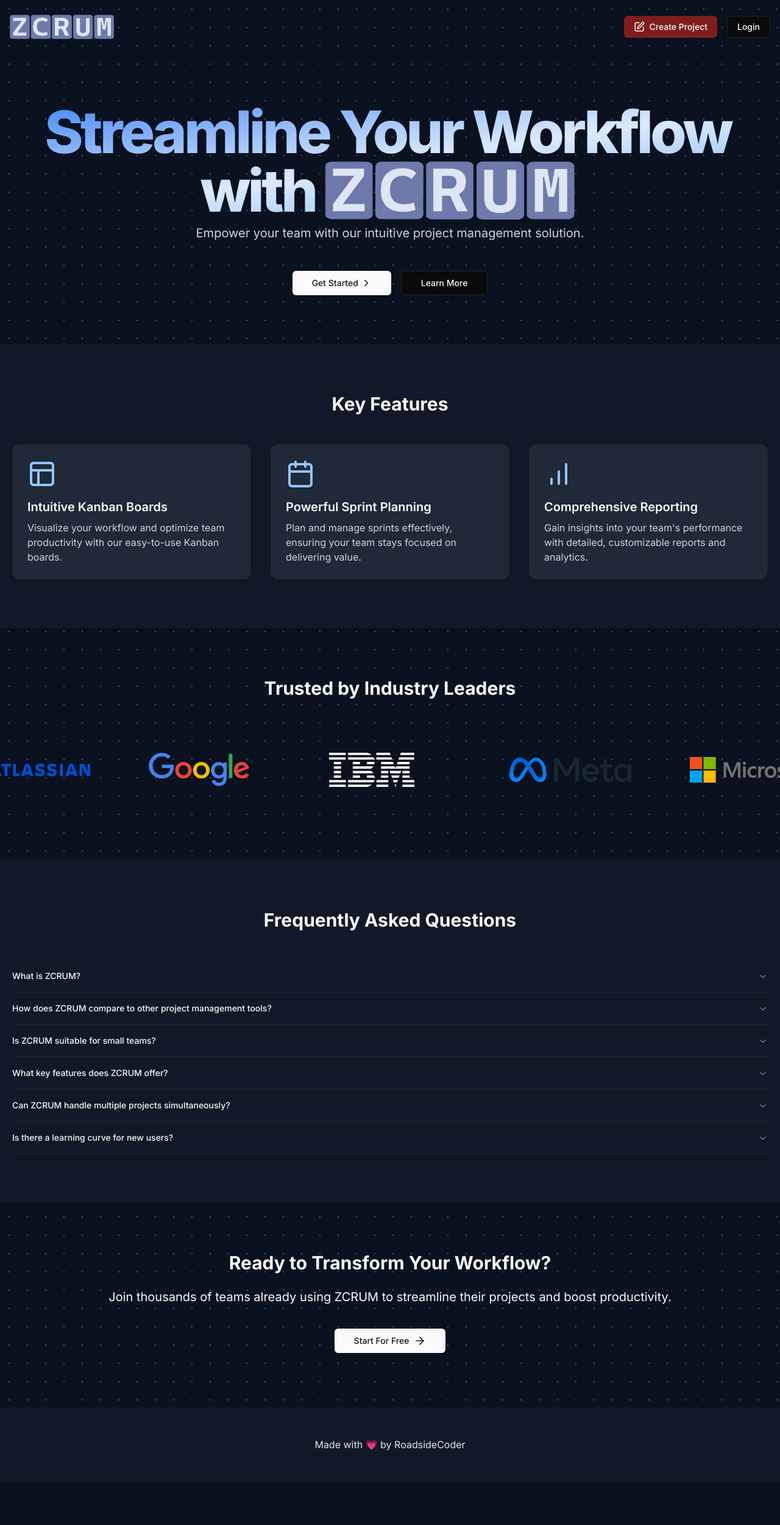
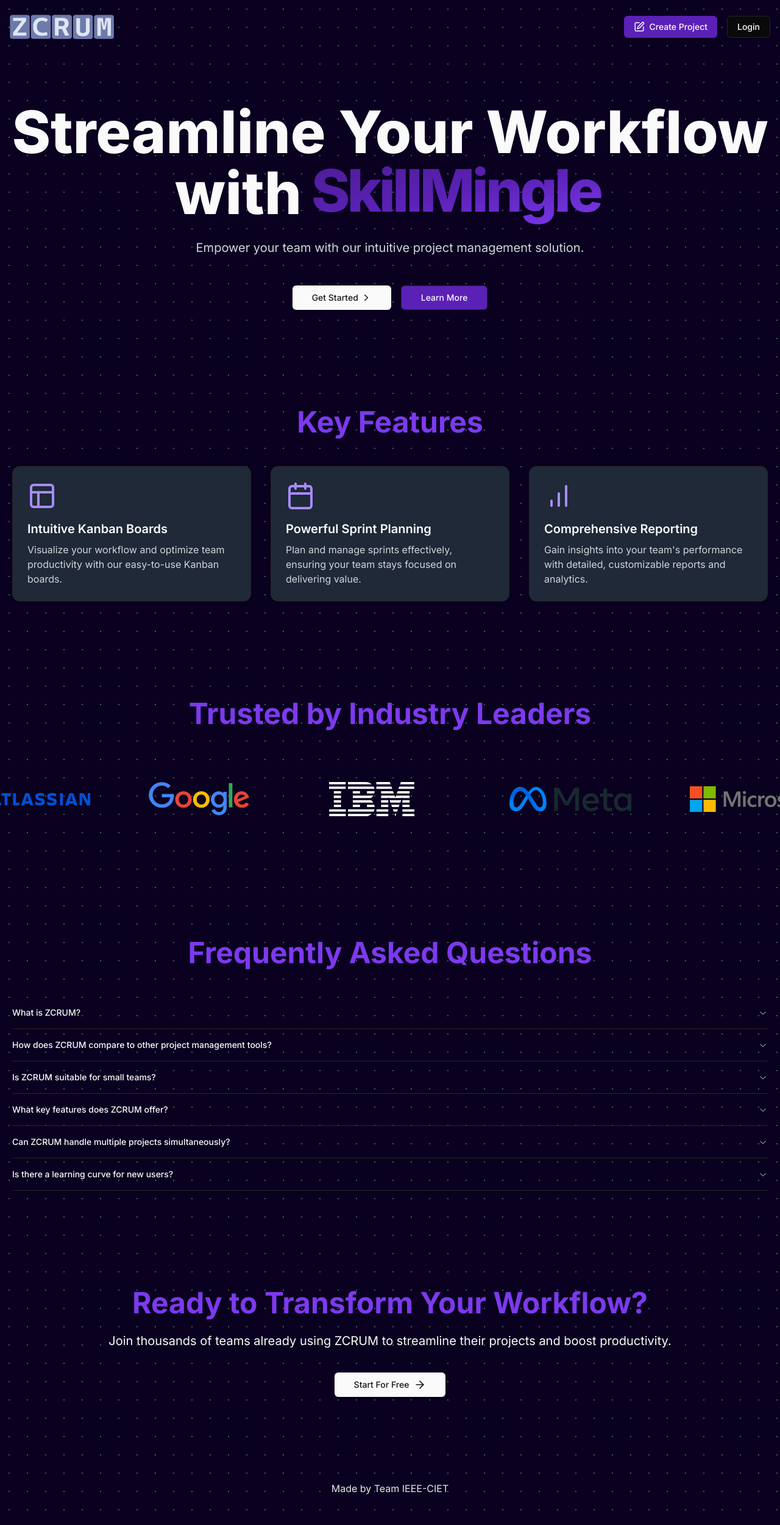
Before and after one commit to priyamaggarwal18/skillmingle, a Next.js app: page / in a window 1280 px wide. Shown: the whole page at 61% size. Before the commit the page ends 2428 px from the top, so only its background shows below. Built offline with nearby package versions, Linux system fonts and the light colour scheme; no server answers.

Commit message:
UI design updated

```diff
--- a/app/globals.css
+++ b/app/globals.css
@@ -87,15 +87,16 @@
 } */
 
 .animated-dotted-background {
-  background-color: #0a111f;
+  background-color: #0A001F;
   background-image: radial-gradient(#4a5568 1px, transparent 1px);
   background-size: 30px 30px;
   /* animation: moveDots 10s linear infinite; */
 }
 
+
 @layer utilities {
   .gradient-title {
-    @apply font-extrabold bg-gradient-to-br from-blue-500 via-blue-100 to-blue-400 bg-clip-text tracking-tighter text-transparent pr-2 pb-2;
+    @apply font-extrabold bg-gradient-to-br from-violet-900 via-violet-800 to-violet-600 bg-clip-text tracking-tighter text-transparent pr-2 pb-2;
   }
 }
 
--- a/app/layout.js
+++ b/app/layout.js
@@ -10,7 +10,7 @@
 const inter = Inter({ subsets: ["latin"] });
 
 export const metadata = {
-  title: "Jira Clone",
+  title: "SkillMingle",
   description: "",
 };
 
@@ -26,9 +26,9 @@
           colorInputText: "#F3F4F6",
         },
         elements: {
-          formButtonPrimary: "bg-purple-600 hover:bg-purple-700 text-white",
+          formButtonPrimary: "bg-violet-800 hover:bg-violet-900 text-white",
           card: "bg-gray-800",
-          headerTitle: "text-blue-400",
+          headerTitle: "text-violet-800",
           headerSubtitle: "text-gray-400",
         },
       }}
@@ -39,9 +39,9 @@
             <Header />
             <main className="min-h-screen">{children}</main>
             <Toaster richColors />
-            <footer className="bg-gray-900 py-12">
+            <footer className=" py-12">
               <div className="container mx-auto px-4 text-center text-gray-200">
-                <p>Made with 💗 by RoadsideCoder</p>
+                <p>Made by Team IEEE-CIET</p>
               </div>
             </footer>
           </ThemeProvider>
--- a/app/page.js
+++ b/app/page.js
@@ -77,18 +77,12 @@
     <div className="min-h-screen">
       {/* Hero Section */}
       <section className="container mx-auto py-20 text-center">
-        <h1 className="text-6xl sm:text-7xl lg:text-8xl font-extrabold gradient-title pb-6 flex flex-col">
+        <h1 className="text-6xl sm:text-7xl lg:text-8xl font-extrabold pb-6 flex flex-col">
           Streamline Your Workflow <br />
           <span className="flex mx-auto gap-3 sm:gap-4 items-center">
-            with
-            <Image
-              src={"/logo2.png"}
-              alt="Zscrum Logo"
-              width={400}
-              height={80}
-              className="h-14 sm:h-24 w-auto object-contain"
-            />
+            with <span className="gradient-title">SkillMingle</span>
           </span>
+
         </h1>
         <p className="text-xl text-gray-300 mb-10 max-w-3xl mx-auto">
           Empower your team with our intuitive project management solution.
@@ -100,21 +94,21 @@
           </Button>
         </Link>
         <Link href="#features">
-          <Button size="lg" variant="outline">
+          <Button size="lg" variant="outline" className="bg-violet-800 hover:bg-violet-900">
             Learn More
           </Button>
         </Link>
       </section>
 
       {/* Features Section */}
-      <section id="features" className="bg-gray-900 py-20 px-5">
+      <section id="features" className="py-20 px-5">
         <div className="container mx-auto">
-          <h3 className="text-3xl font-bold mb-12 text-center">Key Features</h3>
+          <h1 className="text-5xl font-bold mb-12 text-center text-violet-600">Key Features</h1>
           <div className="grid grid-cols-1 lg:grid-cols-3 gap-8">
             {features.map((feature, index) => (
               <Card key={index} className="bg-gray-800">
                 <CardContent className="pt-6">
-                  <feature.icon className="h-12 w-12 mb-4 text-blue-300" />
+                  <feature.icon className="h-12 w-12 mb-4 text-violet-400" />
                   <h4 className="text-xl font-semibold mb-2">
                     {feature.title}
                   </h4>
@@ -129,7 +123,7 @@
       {/* Companies Carousel */}
       <section className="py-20">
         <div className="container mx-auto">
-          <h3 className="text-3xl font-bold mb-12 text-center">
+          <h3 className="text-5xl font-bold mb-12 text-violet-600 text-center">
             Trusted by Industry Leaders
           </h3>
           <CompanyCarousel />
@@ -137,9 +131,9 @@
       </section>
 
       {/* FAQ Section */}
-      <section className="bg-gray-900 py-20 px-5">
+      <section className="py-20 px-5">
         <div className="container mx-auto">
-          <h3 className="text-3xl font-bold mb-12 text-center">
+          <h3 className="text-5xl text-violet-600 font-bold mb-12 text-center">
             Frequently Asked Questions
           </h3>
           <Accordion type="single" collapsible className="w-full">
@@ -156,7 +150,7 @@
       {/* CTA Section */}
       <section className="py-20 text-center px-5">
         <div className="container mx-auto">
-          <h3 className="text-3xl font-bold mb-6">
+          <h3 className="text-5xl text-violet-600 font-bold mb-6">
             Ready to Transform Your Workflow?
           </h3>
           <p className="text-xl mb-12">
--- a/components/header.jsx
+++ b/components/header.jsx
@@ -27,7 +27,7 @@
         </Link>
         <div className="flex items-center gap-4">
           <Link href="/project/create">
-            <Button variant="destructive" className="flex items-center gap-2">
+            <Button variant="destructive" className="flex items-center gap-2 bg-violet-800 hover:bg-violet-900">
               <PenBox size={18} />
               <span className="hidden md:inline">Create Project</span>
             </Button>
```
Also changed, not shown: components/ui/dashbaord/taskallocation.tsx (added, +160 -0 lines).
